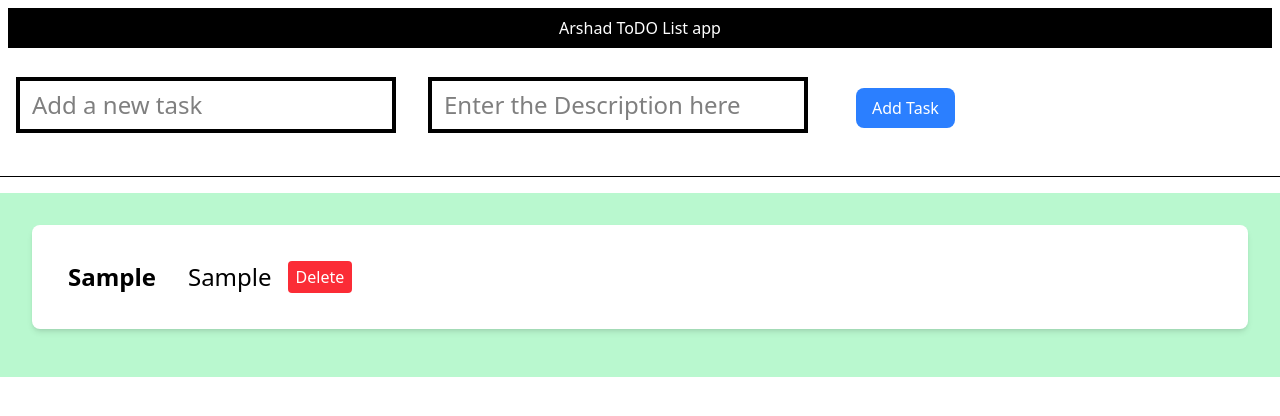
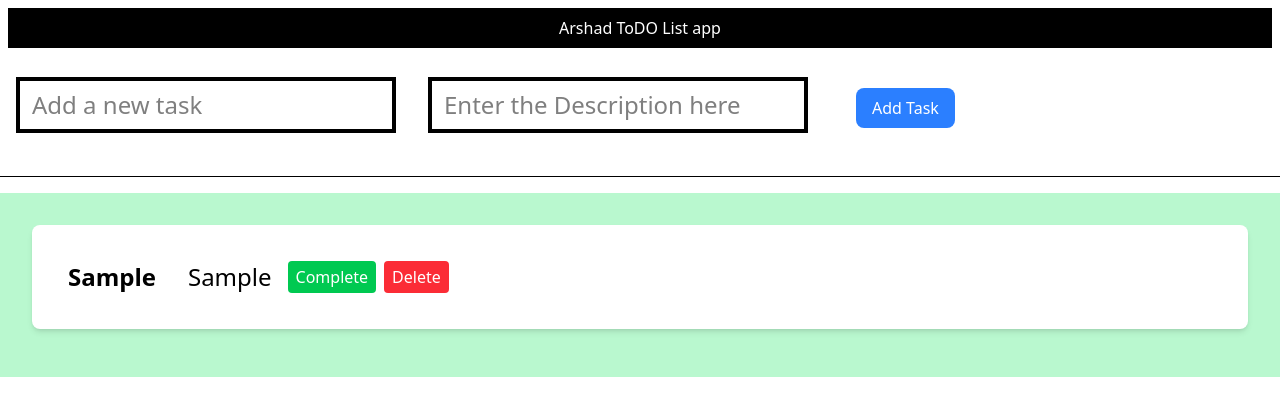
Before and after one commit to pashaarshad/todolist-nextjs, a Next.js app: page / in a window 1280 px wide. Both pictures are taken after typing "Sample", "Sample" into the empty fields and a click on the button "Add Task". Shown: the top 416 px of the page. Built offline with nearby package versions, Linux system fonts and the light colour scheme.

Commit message:
completed is working

```diff
--- a/app/page.js
+++ b/app/page.js
@@ -1,9 +1,4 @@
 "use client";
-// This file is a React component for a ToDo List application.
-// It includes a form to add new tasks with a title and description.
-// The component uses React hooks for state management and handles form submission.
-// The styles are applied using Tailwind CSS classes for a modern look.
-// The component is exported as the default export for use in a Next.js application.
 import React, { useState } from "react";
 
 const Page = () => {
@@ -11,61 +6,88 @@ const Page = () => {
     const [description, setDescription] = useState("");
     const [mainTasks, setMainTasks] = useState([]);
 
+    // Handle form submission to add a new task
     const handleSubmit = (e) => {
         e.preventDefault();
-        setMainTasks([...mainTasks, { task, description }]);
-        console.log(mainTasks);
-
+        // Add new task with completed: false
+        setMainTasks([...mainTasks, { task, description, completed: false }]);
         setTask("");
         setDescription("");
-        // console.log("Task:", task);
-        // Handle adding the task
     };
 
+    // Delete a task by index
     const handleDelete = (i) => {
-                 let copytask = [...mainTasks]
-                 copytask.splice(i, 1)
+        let copytask = [...mainTasks];
+        copytask.splice(i, 1);
         setMainTasks(copytask);
-        }
+    };
 
-    let renderTask = <h2>No Task Avilable </h2>
+    // Mark a task as completed by index
+    const handleComplete = (i) => {
+        let copytask = [...mainTasks];
+        copytask[i].completed = true;
+        setMainTasks(copytask);
+    };
 
-    if (mainTasks.length > 0 ) {
+    // Render tasks or a message if no tasks
+    let renderTask = <h2>No Task Available</h2>;
+
+    if (mainTasks.length > 0) {
         renderTask = mainTasks.map((t, i) => {
             return (
-            <li className="flex items-center justify-between bg-white p-4 rounded-lg shadow-md mb-4" key={i}>
+                <li
+                    className="flex items-center justify-between bg-white p-4 rounded-lg shadow-md mb-4"
+                    key={i}
+                >
                     <div className="flex items-center justify-between m-1">
-                    <h5 className="text-2xl m-4 font-semibold"> {t.task}   </h5>
-                    <h6 className="text-2xl m-4 font-medium">{t.description}</h6>
+                        {/* Show completed tasks with line-through */}
+                        <h5
+                            className={`text-2xl m-4 font-semibold ${t.completed ? "line-through text-gray-400" : ""
+                                }`}
+                        >
+                            {t.task}
+                        </h5>
+                        <h6
+                            className={`text-2xl m-4 font-medium ${t.completed ? "line-through text-gray-400" : ""
+                                }`}
+                        >
+                            {t.description}
+                        </h6>
+                        {/* Complete button, disabled if already completed */}
                         <button
-                    onClick={()=>{
-                        handleDelete(i)
-                    }}
-                    className="bg-red-500 text-white px-2 py-1 rounded ">Delete</button>
-
+                            onClick={() => handleComplete(i)}
+                            className={`bg-green-500 text-white px-2 py-1 rounded mr-2 ${t.completed ? "opacity-50 cursor-not-allowed" : ""
+                                }`}
+                            disabled={t.completed}
+                        >
+                            {t.completed ? "Completed" : "Complete"}
+                        </button>
+                        {/* Delete button */}
+                        <button
+                            onClick={() => handleDelete(i)}
+                            className="bg-red-500 text-white px-2 py-1 rounded"
+                        >
+                            Delete
+                        </button>
                     </div>
                 </li>
-        )
-
+            );
         });
     }
 
-
     return (
         <>
-            <h1 className="bg-black text-white text-center m-2 p-2">Arshad ToDO List app</h1>
+            <h1 className="bg-black text-white text-center m-2 p-2">
+                Arshad ToDO List app
+            </h1>
             <form onSubmit={handleSubmit}>
                 <input
                     className="text-2xl border-4 m-4 px-3 py-2"
                     type="text"
                     placeholder="Add a new task"
                     value={task}
-                    onChange={(e) => {
-                        setTask(e.target.value)
-                        // console.log(e.target.value)
-                    }} />
-
-
+                    onChange={(e) => setTask(e.target.value)}
+                />
                 <input
                     className="text-2xl border-4 m-4 px-3 py-2 "
                     type="text"
@@ -73,15 +95,13 @@ const Page = () => {
                     value={description}
                     onChange={(e) => setDescription(e.target.value)}
                 />
-
                 <button className="bg-blue-500 text-white px-4 py-2 rounded-lg m-8">
                     Add Task
                 </button>
-
             </form>
             <hr className="my-4" />
             <div className="p-8 bg-green-200">
-                <ul> {renderTask} </ul>
+                <ul>{renderTask}</ul>
             </div>
         </>
     );
```
Lines whose indentation alone changed are shown as unchanged.
